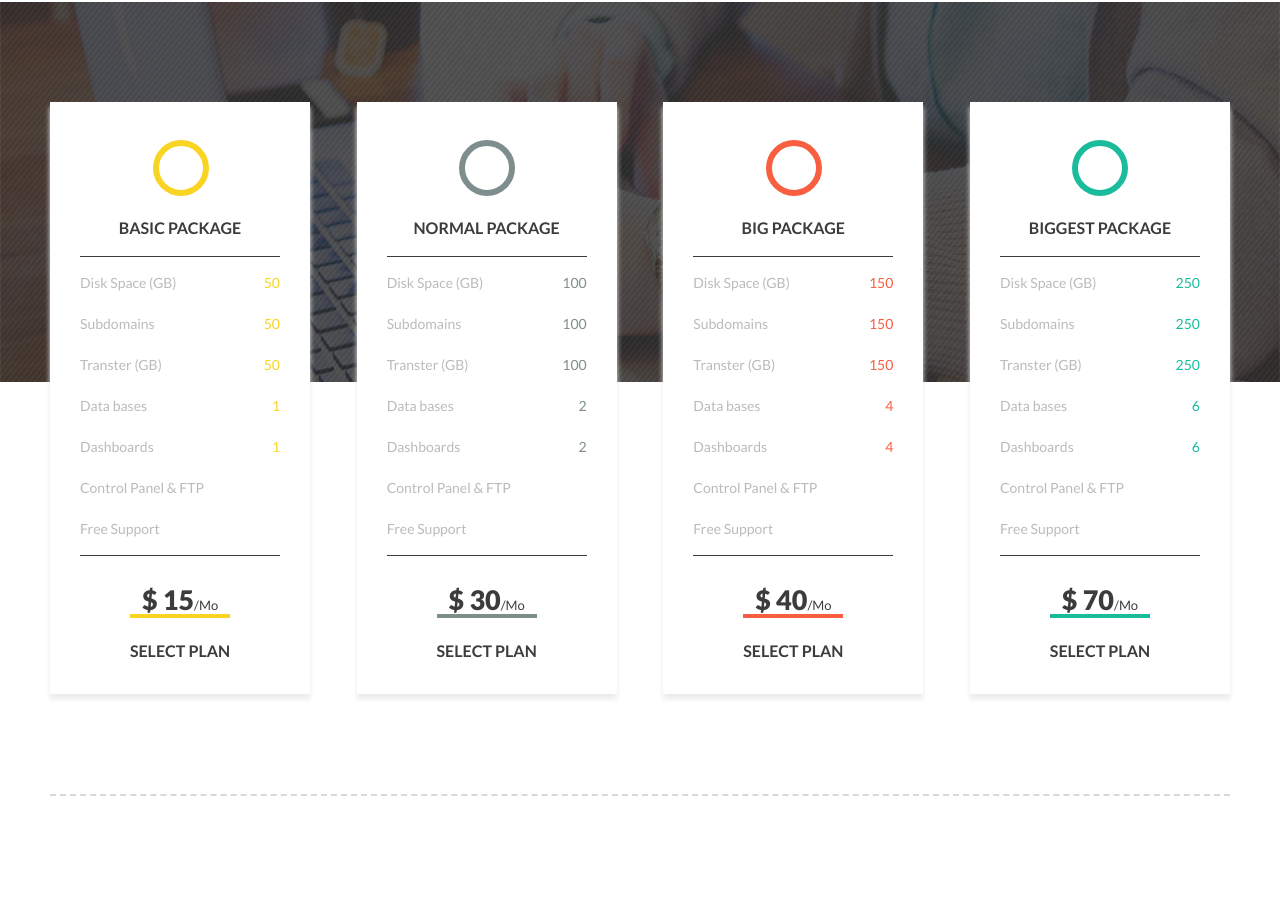
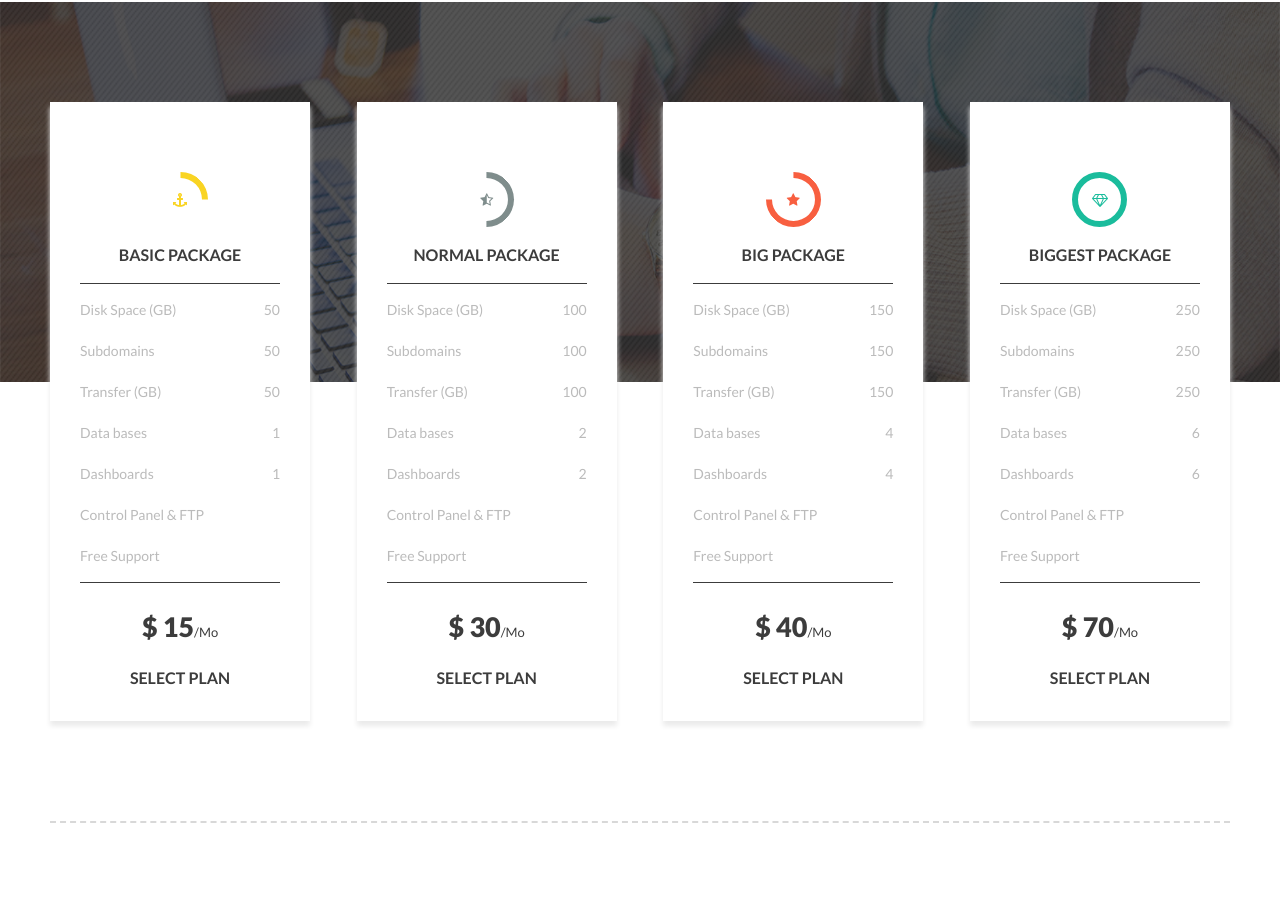
Before and after one commit to vyachka1001/Ghost_Host, a plain HTML site: page index.html in a window 1280 px wide. Shown: the part 1387-2289 px from the top of the page. Drawn offline with Linux system fonts and the light colour scheme.

Commit message:
Adding circles

```diff
--- a/css/style.css
+++ b/css/style.css
@@ -3,7 +3,7 @@
 body {
     margin: 0;
     font-family: 'Lato', sans-serif;
-   /* font-family: "Myriad Pro", Myriad, "Liberation Sans", "Nimbus Sans L", "Helvetica Neue", Helvetica, Arial, sans-serif;*/
+    /* font-family: "Myriad Pro", Myriad, "Liberation Sans", "Nimbus Sans L", "Helvetica Neue", Helvetica, Arial, sans-serif;*/
     color: #fff;
 	font-size: 16px;
     line-height: 1.2;
@@ -169,7 +169,6 @@ body {
 	color: #FFFFFF;
  }
 
-
  .member a {
 	display: flex;
 	justify-content: center;
@@ -329,6 +328,7 @@ body {
  .table__desc {
 	text-transform: capitalize;
  }
+
  /* <----PACKAGES---->*/
 .packages {
     width: 100%;
@@ -342,33 +342,6 @@ body {
     width: 100%;
     height: 100%;
     padding: 100px 0;
-}
-
-.basic__package {
-    --package_clr: #f9d423;
-    --pack_icon_code: "\f13d";
-    --percent: 100;
-}
-.normal__package {
-    --package_clr: #7f8d8c;
-    --pack_icon_code: "\f123";
-
-    --percent: 100;
-}
-.big__package {
-    --package_clr: #f85f40;
-    --pack_icon_code: "\f005";
-
-    --percent: 100;
-}
-.biggest__package {
-    --package_clr: #1abc9c;
-    --pack_icon_code: "\f219";
-
-    --percent: 100;
-}
-.number {
-    color: var(--package_clr);
 }
 
 .package {
@@ -391,34 +364,73 @@ body {
     height: 5px;
 }
 
-.percent {
+.icon {
+    margin-top: 35px;
     position: relative;
+    width: 55px;
+    height: 55px;
+    display: flex;
+    justify-content: center;
+    align-items: center;
     z-index: 100;
 }
-.percent svg {
-    --sw: 6px;
-    width: calc(55px + var(--sw));
-    height: calc(55px + var(--sw));
-}
-.percent svg circle {
+
+.icon::after {
+    content: '';
+    border-radius: 50%;
     width: 100%;
     height: 100%;
-    fill: none;
-    stroke: var(--package_clr);
-    stroke-width: var(--sw);
-    transform: translate(var(--sw), var(--sw));
-    stroke-dasharray: 200;
-    stroke-dashoffset: calc(200 - (200 * var(--percent)) / 100);
+    border: 6px solid;
+    transform: rotate(45deg);
+    position: absolute;
 }
-.percent i {
+
+.basic__icon {
+    --icon_color: #f9d423;
+    --icon: "\f13d";
+}
+
+.basic__icon::after {
+    border-color: #f9d423 transparent transparent transparent;
+}
+
+.normal__icon {
+    --icon_color: #7f8d8c;
+    --icon: "\f123";
+}
+
+.normal__icon::after {
+    border-color: #7f8d8c #7f8d8c transparent transparent;
+}
+
+.big__icon {
+    --icon_color: #f85f40;
+    --icon: "\f005";
+}
+
+.big__icon::after {
+    border-color: #f85f40 #f85f40 #f85f40 transparent;
+}
+
+.biggest__icon{
+    --icon_color: #1abc9c;
+    --icon: "\f219";
+}
+
+.biggest__icon::after {
+    border-color: #1abc9c;
+}
+
+.icon i {
     position: absolute;
     top: 50%;
     left: 50%;
     z-index: 1000;
     transform: translate(-50%, -50%);
 }
-.percent i::before {
-    color: var(--package_clr);
+.icon i::before {
+    content: var(--icon);
+    color: var(--icon_color);
 }
 
 .package__list  {
@@ -460,6 +472,10 @@ body {
     color: #bbbbbb;
 }
 
+.number {
+    color: var(--icon_color);
+}
+
 .package__title {
     margin-top: 20px;
     text-align: center;
@@ -488,8 +504,9 @@ body {
     width: 100px;
     height: 4px;
     transform: translateX(-50%);
-    background-color: var(--package_clr);
+    background-color: var(--icon_color);
 }
+
 .package__link {
     display: flex;
     justify-content: center;
--- a/index.html
+++ b/index.html
@@ -78,14 +78,12 @@
             </div>
          </section>
 
-         <section class="packages" id = "packages">
+        <section class="packages" id = "packages">
             <div class="container">
                 <ul class="packages__list">
                     <li class="package basic__package">
-                        <div class="package__img percent">
-                            <svg>
-                                <circle cx="25" cy="25" r="25"></circle>
-                            </svg>
+                        <div class="icon basic__icon">
+                            <i class="card__icon fa"></i>
                         </div>
                         <h3 class="package__title">BASIC PACKAGE</h3>
                         <ul class="package__list">
@@ -98,7 +96,7 @@
                                 <span class="number">50</span>
                             </li>
                             <li class="package__item">
-                                <span class="transter">Transter (GB)</span>
+                                <span class="transfer">Transfer (GB)</span>
                                 <span class="number">50</span>
                             </li>
                             <li class="package__item">
@@ -116,10 +114,8 @@
                         <a href="" class="package__link">select plan</a>
                     </li>
                     <li class="package normal__package">
-                        <div class="package__img percent">
-                            <svg>
-                                <circle cx="25" cy="25" r="25"></circle>
-                            </svg>
+                        <div class="icon normal__icon">
+                            <i class="card__icon fa"></i>
                         </div>
                         <h3 class="package__title">NORMAL PACKAGE</h3>
                         <ul class="package__list">
@@ -132,7 +128,7 @@
                                 <span class="number">100</span>
                             </li>
                             <li class="package__item">
-                                <span class="transter">Transter (GB)</span>
+                                <span class="transfer">Transfer (GB)</span>
                                 <span class="number">100</span>
                             </li>
                             <li class="package__item">
@@ -150,10 +146,8 @@
                         <a href="" class="package__link">select plan</a>
                     </li>
                     <li class="package big__package">
-                        <div class="package__img percent">
-                            <svg>
-                                <circle cx="25" cy="25" r="25"></circle>
-                            </svg>
+                        <div class="icon big__icon">
+                            <i class="card__icon fa"></i>
                         </div>
                         <h3 class="package__title">BIG PACKAGE</h3>
                         <ul class="package__list">
@@ -166,7 +160,7 @@
                                 <span class="number">150</span>
                             </li>
                             <li class="package__item">
-                                <span class="transter">Transter (GB)</span>
+                                <span class="transfer">Transfer (GB)</span>
                                 <span class="number">150</span>
                             </li>
                             <li class="package__item">
@@ -184,10 +178,8 @@
                         <a href="" class="package__link">select plan</a>
                     </li>
                     <li class="package biggest__package">
-                        <div class="package__img percent">
-                            <svg>
-                                <circle cx="25" cy="25" r="25"></circle>
-                            </svg>
+                        <div class="icon biggest__icon">
+                            <i class="card__icon fa"></i>
                         </div>
                         <h3 class="package__title">BIGGEST PACKAGE</h3>
                         <ul class="package__list">
@@ -200,7 +192,7 @@
                                 <span class="number">250</span>
                             </li>
                             <li class="package__item">
-                                <span class="transter">Transter (GB)</span>
+                                <span class="transfer">Transfer (GB)</span>
                                 <span class="number">250</span>
                             </li>
                             <li class="package__item">
@@ -317,6 +309,7 @@
                 </ul>
             </div>
         </section>
+
         <footer class="footer" id = "support">
             <div class="container">
                 <div class="footer__inner">
@@ -368,5 +361,6 @@
                 </div>
             </div>
         </footer>
+
     </body>
 </html>
```
